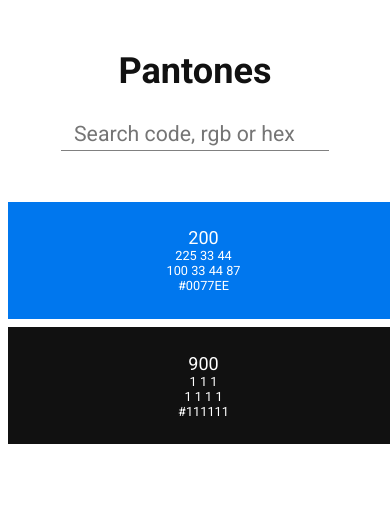
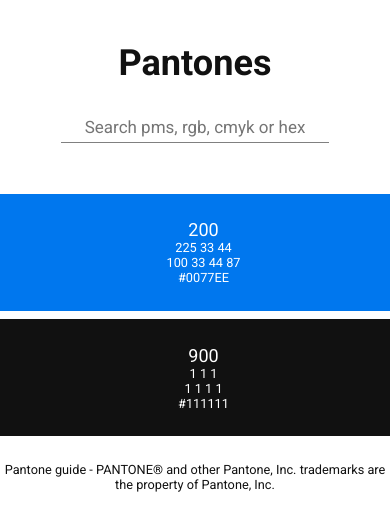
Before and after one commit to dennisperremans/pantone-guide, a PHP site: page / in a window 390 px wide. Shown: the top 531 px of the page. Run offline with PHP 8.4, Linux system fonts and the light colour scheme; some libraries are stand-ins or nearby versions.

Commit message:
layout fixes for mobile

```diff
--- a/index.html
+++ b/index.html
@@ -4,10 +4,12 @@
 	$pantone_json = file_get_contents('src/js/colors.json');
 	$pantone = json_decode($pantone_json,true);
 ?>-->
+<!DOCTYPE html>
 <html>
 <head>
+	<meta charset="UTF-8">
 	<title>
-		Pantone colors
+		Pantone guide
 	</title>
 
 	<script src="https://use.fontawesome.com/6cd3b02210.js"></script>
@@ -19,7 +21,7 @@
 <header class="primary-header">
 	<h1>Pantones</h1>
 
-	<input class="input input--search" placeholder="Search code, rgb or hex" />
+	<input class="input input--search" placeholder="Search pms, rgb, cmyk or hex" />
 </header>
 
 <main class="list flex-grid" id="list">
@@ -77,6 +79,10 @@
 	-->
 </main>
 
+<footer class="primary-footer">
+	Pantone guide - PANTONE® and other Pantone, Inc. trademarks are the property of Pantone, Inc.
+</footer>
+
 <script src="https://code.jquery.com/jquery-2.2.4.min.js" integrity="sha256-BbhdlvQf/xTY9gja0Dq3HiwQF8LaCRTXxZKRutelT44=" crossorigin="anonymous"></script>
 <script src="src/js/app.js"></script>
 </body>
--- a/src/scss/base/_general.scss
+++ b/src/scss/base/_general.scss
@@ -4,6 +4,7 @@
 
 html,
 body {
+	margin: 0;
 	@include fs(17px);
 	color: $text-color;
 }
--- /dev/null
+++ b/src/scss/layout/_footer.scss
@@ -0,0 +1,6 @@
+.primary-footer {
+	padding: 1rem 0;
+
+	text-align: center;
+	@include fs(12px);
+}
--- a/src/scss/layout/_header.scss
+++ b/src/scss/layout/_header.scss
@@ -3,4 +3,8 @@
 	margin-bottom: 2rem;
 
 	text-align: center;
+
+	@media screen and (max-width: 400px) {
+		padding: 1rem 0;
+	}
 }
--- a/src/scss/main.scss
+++ b/src/scss/main.scss
@@ -10,4 +10,5 @@
 		'components/input';
 
 @import 'layout/grid',
-		'layout/header';
+		'layout/header',
+		'layout/footer';
```
Also changed, not shown: dist/style.css (+1 -1 lines), src/scss/components/_input.scss (+20 -0 lines), src/scss/components/_swatch.scss (+6 -1 lines).
